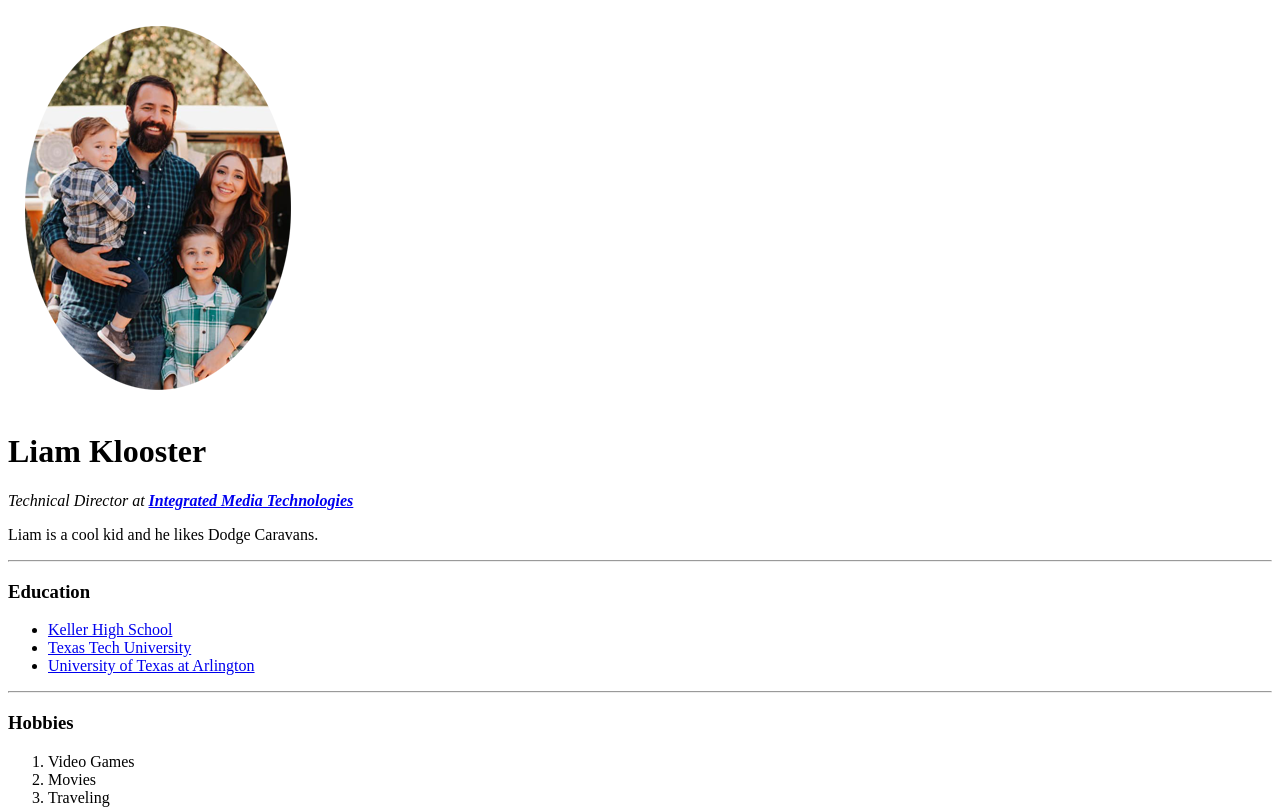
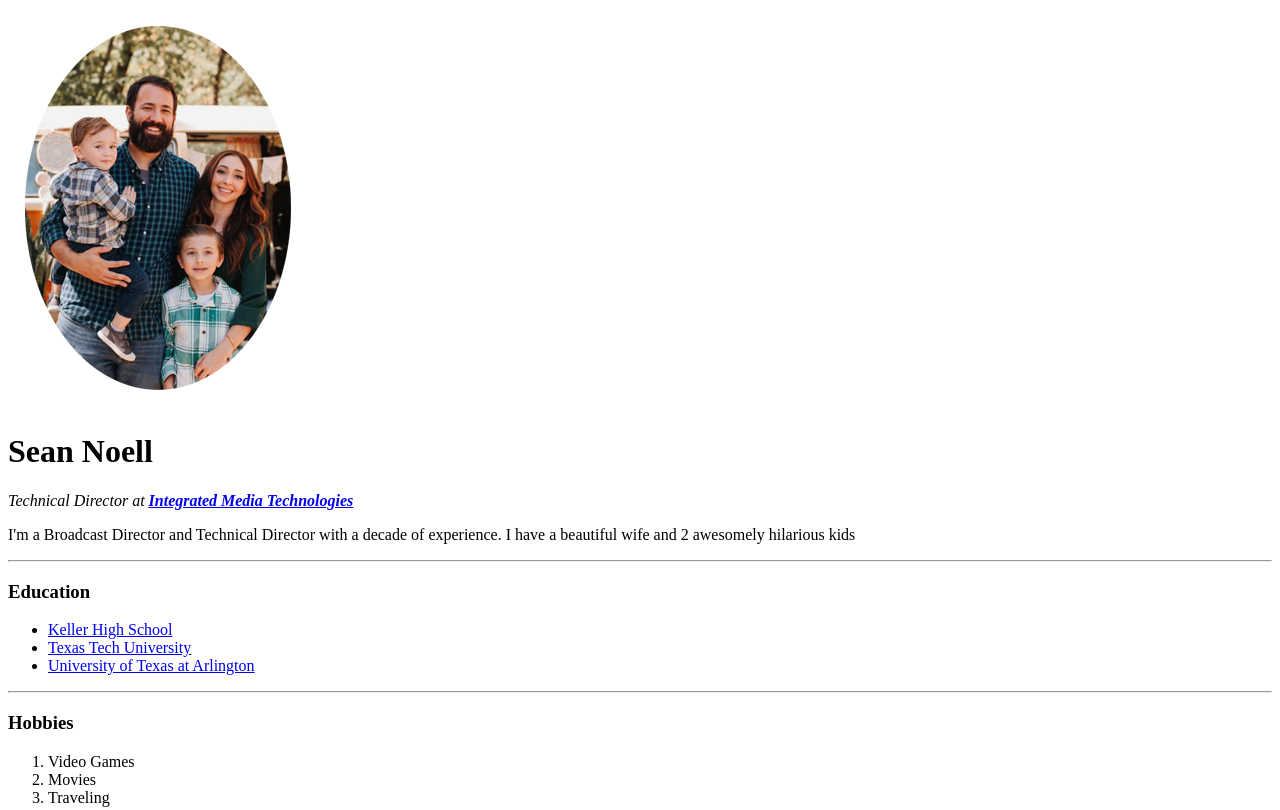
Before and after one commit to TheFirstNoell/Cover-Letter, a plain HTML site: page index.html in a window 1280 px wide. Shown: the top 810 px of the page. Drawn offline with Linux system fonts and the light colour scheme.

Commit message:
Liam to Sean
Changed from Liam's name to Sean's name and bio

```diff
--- a/index.html
+++ b/index.html
@@ -8,10 +8,10 @@
 
 <body>
   <img src="Sean and Family.png" alt="Sean and Family">
-  <h1>Liam Klooster</h1>
+  <h1>Sean Noell</h1>
   <p><em>Technical Director at <a href="https://imtglobalinc.com/"><strong>Integrated Media Technologies</strong></a></em></p>
 
-  <p>Liam is a cool kid and he likes Dodge Caravans.</p>
+  <p>I'm a Broadcast Director and Technical Director with a decade of experience.  I have a beautiful wife and 2 awesomely hilarious kids</p>
 
   <hr>
 
```
